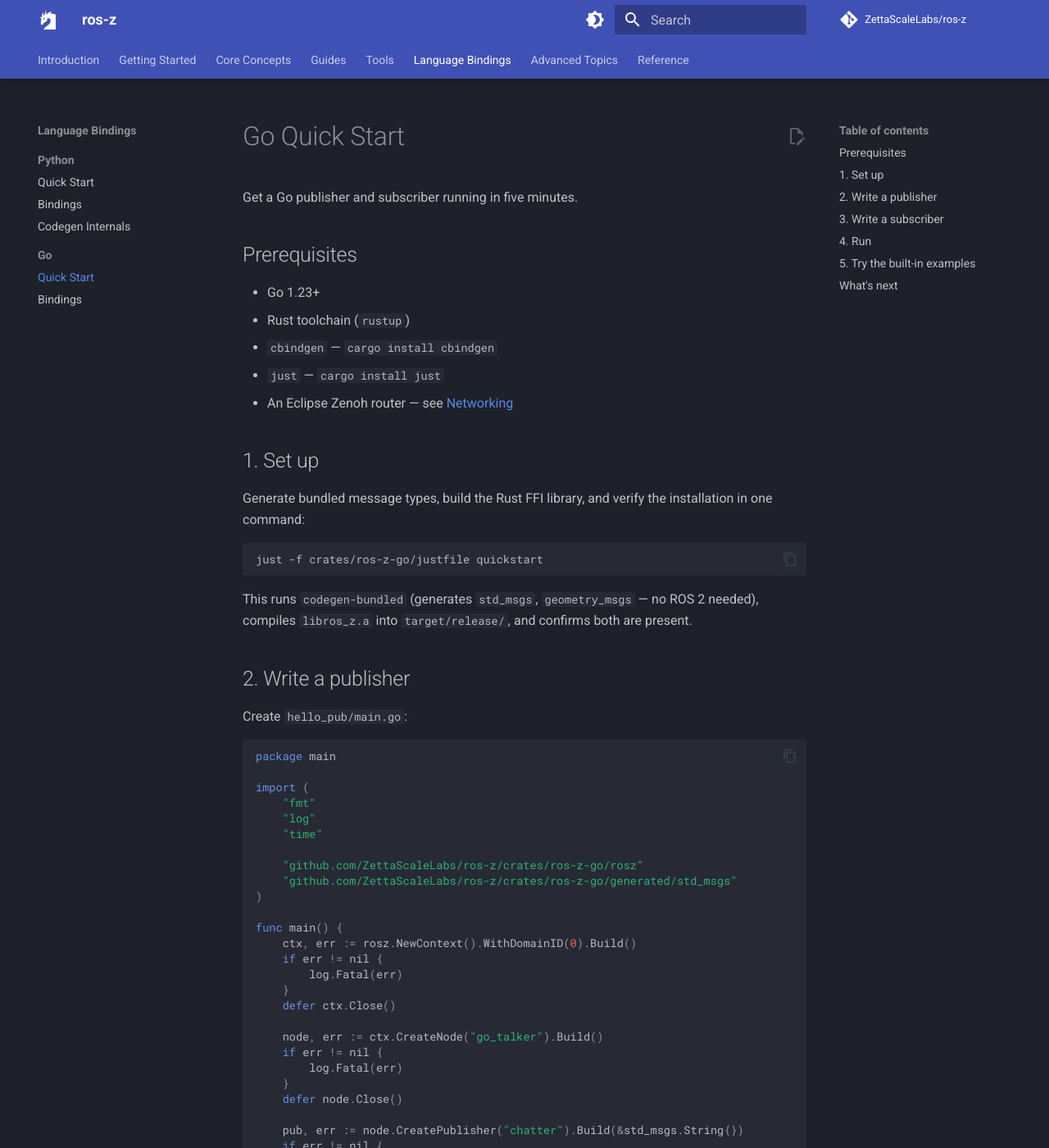
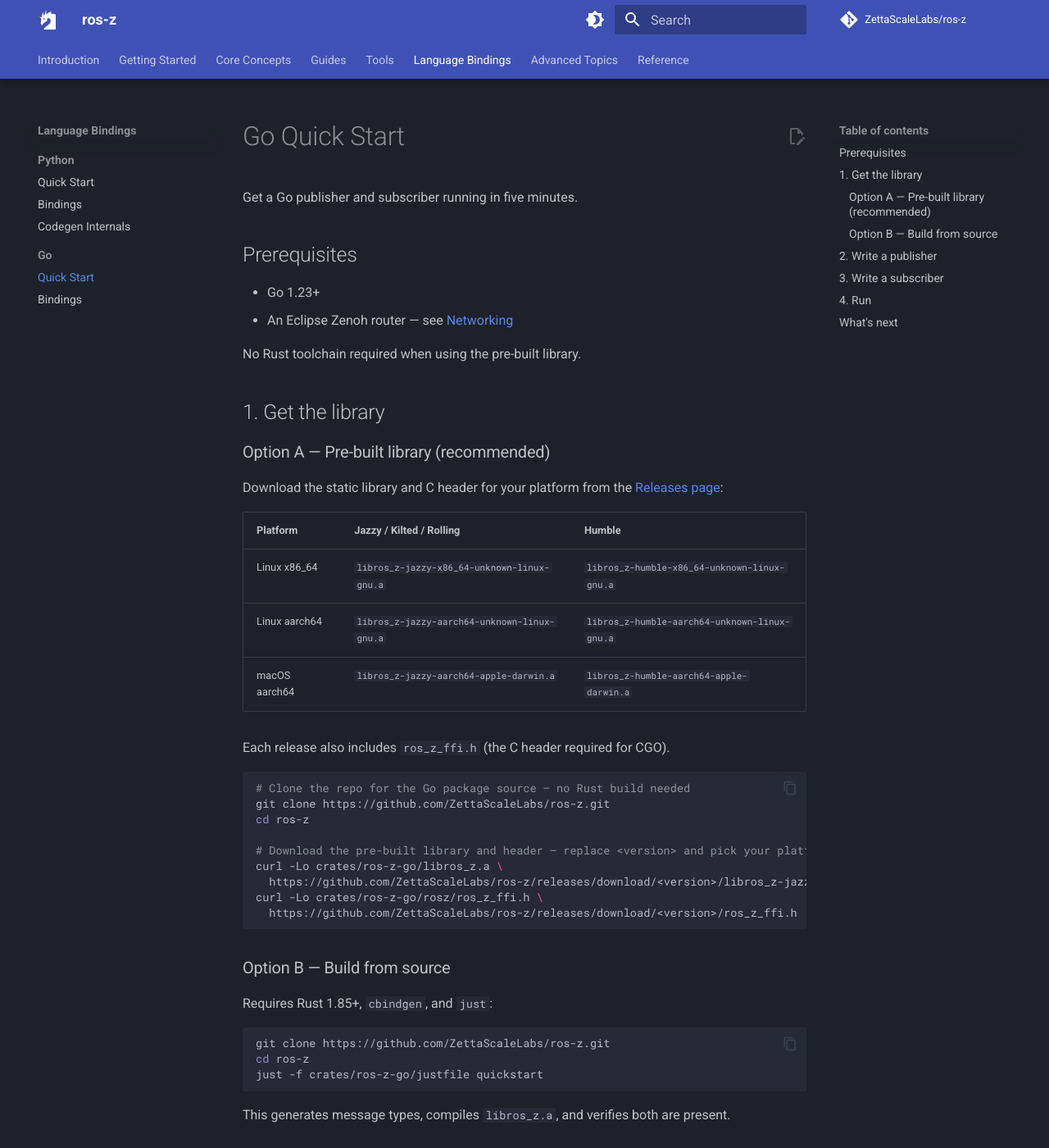
Before and after one commit to ZettaScaleLabs/ros-z, an MkDocs documentation site: the page built from docs/bindings/go-quick-start.md, in a window 1280 px wide and 1400 px high. Shown: the whole window at 82% size. Built offline with MkDocs 1.6.1 and Material for MkDocs 9.7.7, drawn with Linux system fonts in a browser that asks for light colours; comment, search, counter and statistics services are not loaded; some of the changed text lies outside the part shown.

Commit message:
docs: rewrite Go quick start to lead with pre-built library, remove Rust prerequisite

````diff
--- a/docs/bindings/go-quick-start.md
+++ b/docs/bindings/go-quick-start.md
@@ -5,21 +5,47 @@
 ## Prerequisites
 
 - Go 1.23+
-- Rust toolchain (`rustup`)
-- `cbindgen` — `cargo install cbindgen`
-- `just` — `cargo install just`
 - An Eclipse Zenoh router — see [Networking](../user-guide/networking.md)
 
-## 1. Set up
+No Rust toolchain required when using the pre-built library.
 
-Generate bundled message types, build the Rust FFI library, and verify the installation in one command:
+## 1. Get the library
+
+### Option A — Pre-built library (recommended)
+
+Download the static library and C header for your platform from the [Releases page](https://github.com/ZettaScaleLabs/ros-z/releases):
+
+| Platform | Jazzy / Kilted / Rolling | Humble |
+|---|---|---|
+| Linux x86_64 | `libros_z-jazzy-x86_64-unknown-linux-gnu.a` | `libros_z-humble-x86_64-unknown-linux-gnu.a` |
+| Linux aarch64 | `libros_z-jazzy-aarch64-unknown-linux-gnu.a` | `libros_z-humble-aarch64-unknown-linux-gnu.a` |
+| macOS aarch64 | `libros_z-jazzy-aarch64-apple-darwin.a` | `libros_z-humble-aarch64-apple-darwin.a` |
+
+Each release also includes `ros_z_ffi.h` (the C header required for CGO).
 
 ```bash
+# Clone the repo for the Go package source — no Rust build needed
+git clone https://github.com/ZettaScaleLabs/ros-z.git
+cd ros-z
+
+# Download the pre-built library and header — replace <version> and pick your platform file
+curl -Lo crates/ros-z-go/libros_z.a \
+  https://github.com/ZettaScaleLabs/ros-z/releases/download/<version>/libros_z-jazzy-x86_64-unknown-linux-gnu.a
+curl -Lo crates/ros-z-go/rosz/ros_z_ffi.h \
+  https://github.com/ZettaScaleLabs/ros-z/releases/download/<version>/ros_z_ffi.h
+```
+
+### Option B — Build from source
+
+Requires Rust 1.85+, `cbindgen`, and `just`:
+
+```bash
+git clone https://github.com/ZettaScaleLabs/ros-z.git
+cd ros-z
 just -f crates/ros-z-go/justfile quickstart
 ```
 
-This runs `codegen-bundled` (generates `std_msgs`, `geometry_msgs` — no ROS 2 needed), compiles
-`libros_z.a` into `target/release/`, and confirms both are present.
+This generates message types, compiles `libros_z.a`, and verifies both are present.
 
 ## 2. Write a publisher
 
@@ -67,7 +93,7 @@
 }
 ```
 
-Create `hello_pub/go.mod`:
+Create `hello_pub/go.mod` — the `replace` directive points Go to the local `rosz` package:
 
 ```text
 module hello_pub
@@ -78,6 +104,8 @@
 
 replace github.com/ZettaScaleLabs/ros-z/crates/ros-z-go => /path/to/ros-z/crates/ros-z-go
 ```
+
+Replace `/path/to/ros-z` with the absolute path where you cloned the repo.
 
 ## 3. Write a subscriber
 
@@ -123,53 +151,44 @@
 }
 ```
 
-Create `hello_sub/go.mod`:
-
-```text
-module hello_sub
-
-go 1.23
-
-require github.com/ZettaScaleLabs/ros-z/crates/ros-z-go v0.0.0
-
-replace github.com/ZettaScaleLabs/ros-z/crates/ros-z-go => /path/to/ros-z/crates/ros-z-go
-```
+Create `hello_sub/go.mod` with the same `replace` directive as above.
 
 ## 4. Run
 
-You need a Zenoh router running first — publishers and subscribers only discover each other through a router:
+You need a Zenoh router running first — it acts as the rendezvous point for all nodes.
+
+**Start the router** (pick one):
 
 ```bash
-# Terminal 1: router
-cargo run --example zenoh_router
+# Option A: download zenohd from https://github.com/eclipse-zenoh/zenoh/releases
+./zenohd
+
+# Option B: install via cargo (one-time)
+cargo install zenohd && zenohd
+```
+
+**Run the subscriber and publisher** — set `CGO_LDFLAGS` to point at the library:
+
+```bash
+ROSZ=/path/to/ros-z
 
 # Terminal 2: subscriber
 cd hello_sub
-CGO_LDFLAGS="-L/path/to/ros-z/target/release" go run main.go
+CGO_LDFLAGS="-L$ROSZ/crates/ros-z-go -lros_z -lm" \
+CGO_CFLAGS="-I$ROSZ/crates/ros-z-go/rosz" \
+go run main.go
 
 # Terminal 3: publisher
 cd hello_pub
-CGO_LDFLAGS="-L/path/to/ros-z/target/release" go run main.go
+CGO_LDFLAGS="-L$ROSZ/crates/ros-z-go -lros_z -lm" \
+CGO_CFLAGS="-I$ROSZ/crates/ros-z-go/rosz" \
+go run main.go
 ```
 
-You should see the subscriber printing messages published by the publisher.
+You should see the subscriber printing messages from the publisher.
 
-## 5. Try the built-in examples
-
-The repo ships ready-to-run examples. Start a router first, then:
-
-```bash
-# Terminal 1: router
-cargo run --example zenoh_router
-
-# Publisher + subscriber in parallel (Ctrl+C to stop)
-just -f crates/ros-z-go/justfile demo
-
-# Or run each individually
-just -f crates/ros-z-go/justfile run-example publisher
-just -f crates/ros-z-go/justfile run-example subscriber
-just -f crates/ros-z-go/justfile run-example subscriber_channel   # channel-based / range loop
-```
+!!! tip
+    Set `ROSZ` in your shell profile to avoid repeating the path.
 
 ## What's next
 
````
